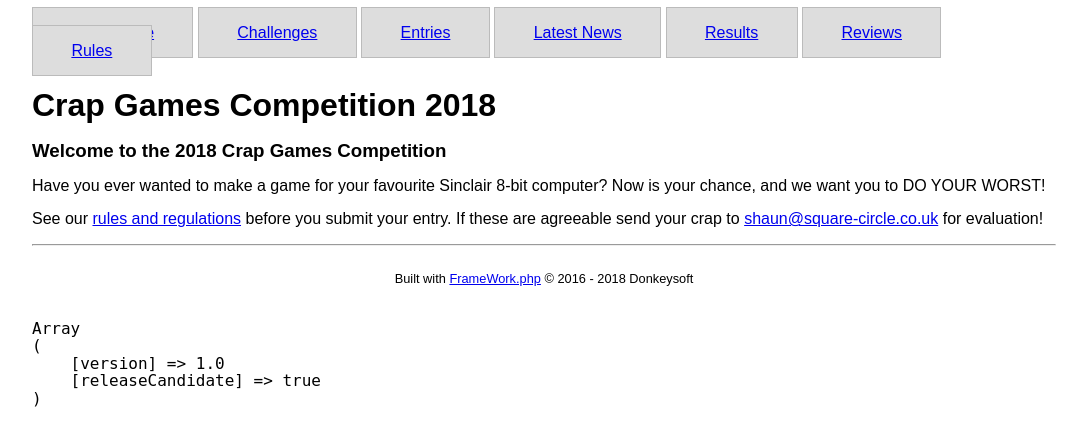
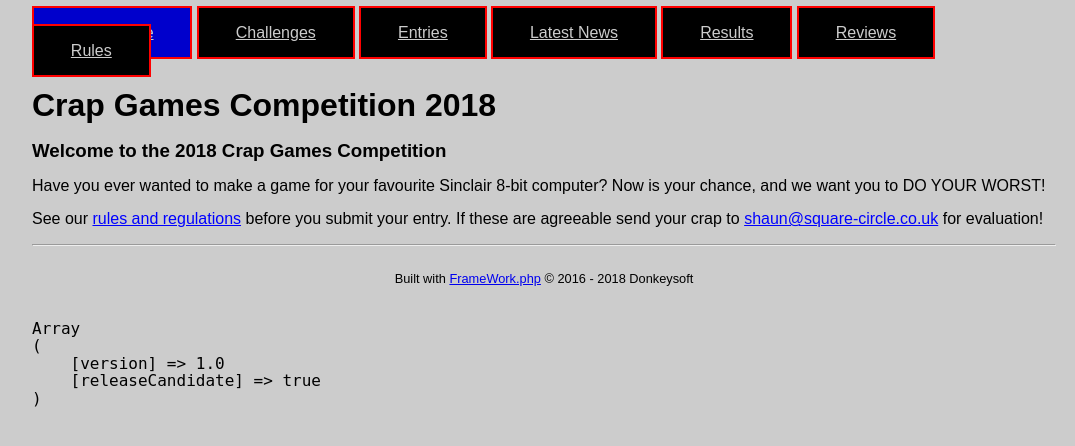
Before and after one commit to sbebbers/cgc2018, a PHP site: page / in a window 1280 px wide. Shown: the top 446 px of the page, without its empty margins (96-1171 px from the left). Run offline with PHP 8.4, Linux system fonts and the light colour scheme.

Commit message:
Colour scheme added, and some changes to the views as appropriate

```diff
--- a/application/controller/HomeController.php
+++ b/application/controller/HomeController.php
@@ -18,7 +18,7 @@ class HomeController extends ControllerCore
      */
     protected $content = array(
         'Have you ever wanted to make a game for your favourite Sinclair 8-bit computer? Now is your chance, and we want you to DO YOUR WORST!',
-        'See our <a href="/rules" target="_blank" rel="nofollow">rules and regulations</a> before you submit your entry. If these are agreeable send your crap to <a href="mailto:shaun@square-circle.ZXco.uk" rel="nofollow">shaun@square-circle.co.uk</a> for evaluation!',
+        'See our <a href="/rules" target="_blank" class="ink-bright-blue" rel="nofollow">rules and regulations</a> before you submit your entry. If these are agreeable send your crap to <a href="mailto:shaun@square-circle.ZX.co.uk" class="ink-bright-blue" rel="nofollow">shaun@square-circle.co.uk</a> for evaluation!',
     );
 
     public function __construct(){
--- a/application/controller/ResultsController.php
+++ b/application/controller/ResultsController.php
@@ -5,12 +5,12 @@ class ResultsController
     /**
      * @var string $header
      */
-    protected $header = 'Crap Games Competition 2018 Results (add this page last)';
+    protected $header = 'Crap Games Competition 2018 Results <strong class="ink-bright-red">(add this page last)</strong>';
 
     /**
      * @var string $subHeader
      */
-    protected $subHeader = 'Note to developer: the results will be the last page to make so don\'t put this live!';
+    protected $subHeader = '<strong class="ink-bright-red">Note to developer:</strong> The results will be the last page to make so <strong class="ink-bright-red">don\'t</strong> put this live!';
 
     /**
      * @var array $content
--- a/application/view/404.phtml
+++ b/application/view/404.phtml
@@ -1,7 +1,7 @@
 <!DOCTYPE html>
 <html lang="en-gb">
     <head><?php require_once("{$this->partial['header']}"); ?></head>
-    <body>
+    <body class="paper-white ink-bright-black">
         <div id="content" class="container">
             <?php if(!empty($this->partial['navbar'])): ?>
                 <?php require_once("{$this->partial['navbar']}"); ?>
--- a/application/view/home.phtml
+++ b/application/view/home.phtml
@@ -4,8 +4,8 @@
     $this->open("head");
         require_once("{$this->partial['header']}");
     $this->close("head");
-
-    $this->open("body");
+?><body class="paper-white ink-bright-black">
+<?php
     $this->open("div", "content", "container");
 
         if(!empty($this->partial['navbar'])):
@@ -28,6 +28,5 @@
         $this->open("hr", '', null, true)
     ->close("div");
     require_once("{$this->partial['footer']}");
-    $this->close("body");
-?>
+?></body>
 </html>
--- a/application/view/partial/navbar.phtml
+++ b/application/view/partial/navbar.phtml
@@ -1,11 +1,11 @@
 <nav class="navbar col-xs-12">
 	<ul id="nav-items" class="nav-items clearfix">
-        <li class="nav-item active"><a href="<?php echo $this->host; ?>/home.html" rel="nofollow">CGC Home</a></li>
-		<li class="nav-item"><a href="<?php echo $this->host; ?>/challenges" rel="nofollow">Challenges</a></li>
-		<li class="nav-item"><a href="<?php echo $this->host; ?>/entries" rel="nofollow">Entries</a></li>
-		<li class="nav-item"><a href="<?php echo $this->host; ?>/news" rel="nofollow">Latest News</a></li>
-		<li class="nav-item"><a href="<?php echo $this->host; ?>/results" rel="nofollow">Results</a></li>
-		<li class="nav-item"><a href="<?php echo $this->host; ?>/reviews" rel="nofollow">Reviews</a></li>
-		<li class="nav-item"><a href="<?php echo $this->host; ?>/rules" rel="nofollow">Rules</a></li>
+        <li class="nav-item<?php if($this->segment == '' || strpos($this->segment, 'ome') !== false) :?> paper-blue<?php else: ?> paper-black<?php endif; ?>"><a href="<?php echo $this->host; ?>/home.html" class="ink-white" rel="nofollow">CGC Home</a></li>
+		<li class="nav-item<?php if($this->segment == 'challenges') :?> paper-blue<?php else: ?> paper-black<?php endif; ?>"><a href="<?php echo $this->host; ?>/challenges" class="ink-white" rel="nofollow">Challenges</a></li>
+		<li class="nav-item<?php if($this->segment == 'entries') :?> paper-blue<?php else: ?> paper-black<?php endif; ?>"><a href="<?php echo $this->host; ?>/entries" class="ink-white" rel="nofollow">Entries</a></li>
+		<li class="nav-item<?php if($this->segment == 'news') :?> paper-blue<?php else: ?> paper-black<?php endif; ?>"><a href="<?php echo $this->host; ?>/news" class="ink-white" rel="nofollow">Latest News</a></li>
+		<li class="nav-item<?php if($this->segment == 'results') :?> paper-blue<?php else: ?> paper-black<?php endif; ?>"><a href="<?php echo $this->host; ?>/results" class="ink-white" rel="nofollow">Results</a></li>
+		<li class="nav-item<?php if($this->segment == 'reviews') :?> paper-blue<?php else: ?> paper-black<?php endif; ?>"><a href="<?php echo $this->host; ?>/reviews" class="ink-white" rel="nofollow">Reviews</a></li>
+		<li class="nav-item<?php if($this->segment == 'rules') :?> paper-blue<?php else: ?> paper-black<?php endif; ?>"><a href="<?php echo $this->host; ?>/rules" class="ink-white" rel="nofollow">Rules</a></li>
 	</ul>
 </nav>
--- a/public_html/css/styles.css
+++ b/public_html/css/styles.css
@@ -36,7 +36,7 @@
 	h1,.h1,h2,.h2,h3,.h3,h4,.h4,h5,.h5,h6,.h6{line-height:1em}
 	.navbar{position:relative;padding:8px 0;margin-top:16px}
 	.nav-items{display:inline;list-style-type:none;margin:0 auto;-webkit-margin-before:0;-webkit-margin-after:0;-webkit-padding-start:0}
-	.nav-items > li{display:unset;list-style:none;padding:16px 1%;background:#ddd;border:1px solid #bbb;}
+	.nav-items > li{display:unset;list-style:none;padding:16px .9%;border:2px solid #f00;}
 }
 @media only screen and (min-width:480px){
 	.col-sm-1{width:8.3333333334%}
@@ -62,7 +62,7 @@
 	.col-sm-9-offset{margin-left:75%}
 	.col-sm-10-offset{margin-left:83.3333333334%}
 	.col-sm-11-offset{margin-left:91.6666666667%}
-	.nav-items > li{padding:16px 1.5%}
+	.nav-items > li{padding:16px 1.4%}
 }
 @media only screen and (min-width:625px){
 	.col-smd-1{width:8.3333333334%}
@@ -88,7 +88,7 @@
 	.col-smd-9-offset{margin-left:75%}
 	.col-smd-10-offset{margin-left:83.3333333334%}
 	.col-smd-11-offset{margin-left:91.6666666667%}
-	.nav-items > li{padding:16px 1.75%}
+	.nav-items > li{padding:16px 1.7%}
 }
 /* Assumes tablet view from 768px and above */
 @media only screen and (min-width:768px){
@@ -118,7 +118,7 @@
 	.mobile{display:none}
 	.tablet{display:block}
 	.container{margin:0 auto;max-width:752px}
-	.nav-items > li {padding: 16px 2.5%}
+	.nav-items > li {padding: 16px 2.4%}
 }
 /* Assumes desktop view from 990px and above */
 @media only screen and (min-width:990px){
@@ -148,7 +148,7 @@
 	.mobile,.tablet{display:none}
 	.desktop{display:block}
 	.container{max-width:960px}
-	.nav-items > li{padding:16px 3.5%}
+	.nav-items > li{padding:16px 3.33%}
 }
 @media only screen and (min-width:1200px){
 	.col-lg-1{width:8.3333333334%}
@@ -175,7 +175,7 @@
 	.col-lg-10-offset{margin-left:83.3333333334%}
 	.col-lg-11-offset{margin-left:91.6666666667%}
 	.container{max-width:1024px}
-	.nav-items > li{padding:16px 3.75%}
+	.nav-items > li{padding:16px 3.6%}
 }
 @media only screen and (min-width:1600px){
 	.col-xl-1{width:8.3333333334%}
@@ -202,7 +202,7 @@
 	.col-xl-10-offset{margin-left:83.3333333334%}
 	.col-xl-11-offset{margin-left:91.6666666667%}
 	.container{max-width:1480px}
-	.nav-items > li{padding:16px 4.5%}
+	.nav-items > li{padding:16px 4.44%}
 }
 .flash{color:#eee;font-weight:700;font-size:18px;line-height:20px}
 .flash-bg{padding:8px;border-radius:4px}
@@ -242,3 +242,4 @@
 .paper-cyan{background:#0cc}
 .paper-yellow{background:#cc0}
 .paper-white{background:#ccc}
+a:hover,a:clicked,a:visited{cursor:pointer}
```
Also changed, not shown: application/view/challenges.phtml (+3 -5 lines), application/view/entries.phtml (+3 -5 lines), application/view/news.phtml (+3 -4 lines), application/view/results.phtml (+3 -5 lines), application/view/reviews.phtml (+3 -4 lines), application/view/rules.phtml (+3 -4 lines). Lines whose indentation alone changed are shown as unchanged.
